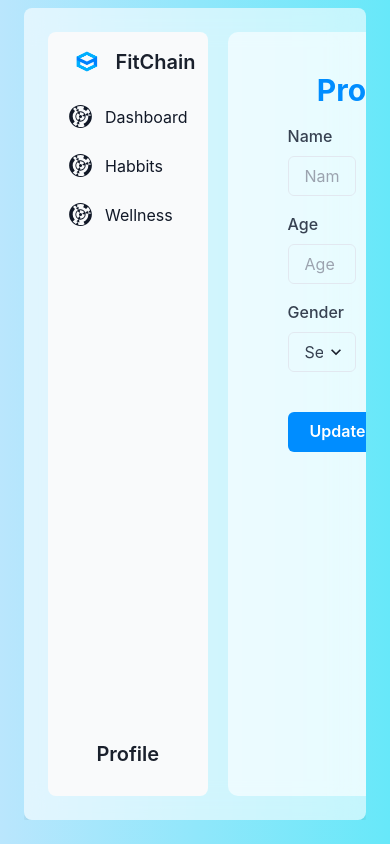
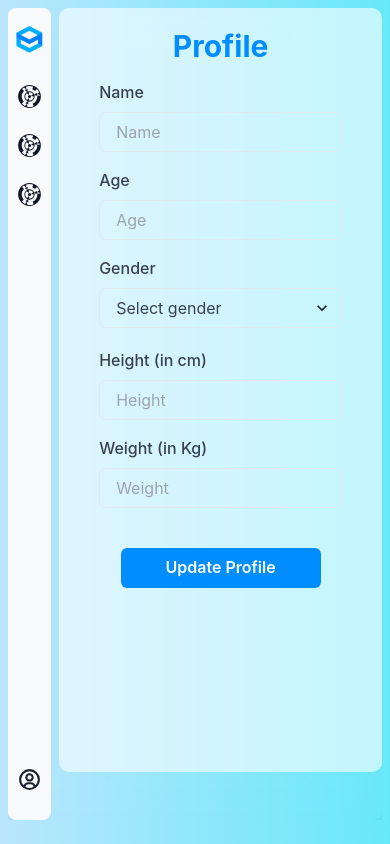
Before and after one commit to neel-ds/fitChain, a Next.js app: page /profile in a window 390 px wide. Built offline with nearby package versions, Linux system fonts and the light colour scheme.

Commit message:
Responsive ui

```diff
--- a/src/components/layout.tsx
+++ b/src/components/layout.tsx
@@ -7,16 +7,16 @@ interface LayoutProps {
 
 const Layout = ({ children }: LayoutProps) => {
   return (
-    <main className="px-4 md:px-0 mx-auto max-w-full min-h-[calc(100vh-2rem)]">
+    <main className="md:px-0 mx-auto max-w-full min-h-[calc(100vh-2rem)]">
       <div className="max-w-7xl mx-auto">
         <div className="flex flex-col text-center w-full">
           <div className="w-full overflow-x-hidden overflow-y-auto md:inset-0 justify-center flex md:h-full">
             <div className="relative w-full h-full md:h-auto">
-              <div className="relative rounded-lg shadow-lg backdrop-blur-lg bg-white/60">
-                <div className="flex px-6 py-6 min-h-[calc(100vh-2rem)] flex-cols space-x-5">
+              <div className="relative rounded-lg shadow-lg backdrop-blur-lg sm:bg-white/60">
+                <div className="flex sm:px-6 sm:py-6 min-h-[calc(100vh-2rem)] flex-cols space-x-2 sm:space-x-5">
                   <Sidebar />
                   <div className="w-full min-h-[calc(100vh-5rem)]">
-                    <div className="bg-white/60 w-full rounded-[10px] min-h-[calc(100vh-5rem)] p-10">
+                    <div className="bg-white/60 w-full rounded-[10px] min-h-[calc(100vh-5rem)] p-5 md:p-10">
                     {children}
                     </div>
                   </div>
--- a/src/components/sidebar.tsx
+++ b/src/components/sidebar.tsx
@@ -2,6 +2,7 @@ import React from 'react'
 import Image from 'next/image'
 import Link from 'next/link'
 import { GiDigitalTrace } from 'react-icons/gi'
+import { BiUserCircle } from 'react-icons/bi'
 
 interface NavItemProps {
   link: string
@@ -12,9 +13,9 @@ interface NavItemProps {
 const NavItem = ({ link, icon, name }: NavItemProps) => {
   return (
     <li>
-      <Link href={link} className="flex items-center p-2 text-base font-normal text-gray-900 rounded-lg hover:bg-gray-100">
+      <Link href={link} className="flex justify-center sm:justify-start items-center p-2 text-base font-normal text-gray-900 rounded-lg hover:bg-gray-100">
         {icon}
-        <span className="ml-3">{name}</span>
+        <span className="hidden md:flex md:ml-3">{name}</span>
       </Link>
     </li>
   )
@@ -22,17 +23,17 @@ const NavItem = ({ link, icon, name }: NavItemProps) => {
 
 const Sidebar = () => {
   const navItemObj = [
-    {link: "/", icon:<GiDigitalTrace size={25} />, name: "Dashboard"},
+    {link: "/dashboard", icon:<GiDigitalTrace size={25} />, name: "Dashboard"},
     {link: "/habbits", icon:<GiDigitalTrace size={25} />, name: "Habbits"},
     {link: "/wellness", icon:<GiDigitalTrace size={25} />, name: "Wellness"}
   ]
   return (
-    <aside className="min-h-[calc(100vh-5rem)] h-[inherit] w-64 rounded-[8px] bg-gray-50">
-      <div className=" min-h-[calc(100vh-5rem)] px-3 py-4 overflow-y-auto h-full flex flex-col justify-between">
+    <aside className="min-h-[calc(100vh-5rem)] h-[inherit] md:w-64 rounded-[8px] bg-gray-50">
+      <div className="min-h-[calc(100vh-5rem)] md:px-3 py-4 overflow-y-auto h-full flex flex-col justify-between">
         <div>
-          <Link href="/" className="flex items-center pl-2.5 mb-5">
-            <Image src="/fitchain.png" width="50" height="100" className="h-6 mr-3 sm:h-10" alt="Fit Chain" />
-            <span className="self-center text-xl font-semibold whitespace-nowrap">FitChain</span>
+          <Link href="/" className="flex justify-center sm:justify-start items-center mb-5">
+            <Image src="/fitchain.png" width="50" height="100" className="h-8 md:mr-3 sm:h-10" alt="Fit Chain" />
+            <span className="hidden md:flex self-center text-xl font-semibold whitespace-nowrap">FitChain</span>
           </Link>
           <ul className="space-y-2">
             {
@@ -41,7 +42,8 @@ const Sidebar = () => {
           </ul>
         </div>
       <Link href="/profile" className="relative b-0 flex items-center justify-center mb-3">
-        <span className="self-center text-xl font-semibold whitespace-nowrap">Profile</span>
+        <BiUserCircle className="md:hidden" size={25} />
+        <span className="hidden md:flex self-center text-xl font-semibold whitespace-nowrap">Profile</span>
       </Link>
       </div>
     </aside>
--- a/src/pages/index.tsx
+++ b/src/pages/index.tsx
@@ -38,7 +38,7 @@ export default function Home() {
         <meta name="viewport" content="width=device-width, initial-scale=1" />
         <link rel="icon" href="/favicon.ico" />
       </Head>
-      <main className="px-4 md:px-0 mx-auto max-w-[1080px]">
+      <main className="h-full px-4 md:px-0 mx-auto max-w-[1080px]">
         <div className="md:text-left h-[calc(100vh-60px)] flex justify-center flex-row">
           <div className="flex flex-col justify-center">
             <h1 className="text-4xl tracking-tight font-extrabold text-gray-900 sm:text-5xl md:text-6xl">
@@ -65,7 +65,7 @@ export default function Home() {
           </div>
         </div>
 
-        <div className="max-w-7xl pt-5 pb-20 mx-auto">
+        {/* <div className="max-w-7xl pt-5 pb-20 mx-auto">
           <div className="flex flex-col text-center w-full mb-5 md:mb-10">
             <h1 className="text-4xl mb-10 font-bold title-font mb-4 text-[#008dff]">
               Features
@@ -76,7 +76,7 @@ export default function Home() {
             <FeatureCard icon={<SiTrustpilot size={25} />} title="Lorem" desc="Lorem Ipsum is simply dummy text of the printing" />
             <FeatureCard icon={<MdSecurity size={25} />} title="Lorem" desc="Lorem Ipsum is simply dummy text of the printing" />
           </dl>
-        </div>
+        </div> */}
       </main>
     </>
   )
--- a/src/pages/profile.tsx
+++ b/src/pages/profile.tsx
@@ -30,8 +30,8 @@ const Profile = () => {
           <Title title="Profile" />
           <div className="px-5">
             <form>
-              <div className="flex space-x-5">
-                <div className="w-1/2 space-y-4">
+              <div className="flex flex-col md:flex-row md:space-x-5">
+                <div className="w-full md:w-1/2 space-y-4">
                   <Input
                     id="name"
                     name="name"
@@ -58,7 +58,7 @@ const Profile = () => {
                   />
 
                 </div>
-                <div className="w-1/2  space-y-4">
+                <div className="w-full md:w-1/2 space-y-4 mt-5 md:mt-0">
                   <Input
                     id="height"
                     name="height"
```
